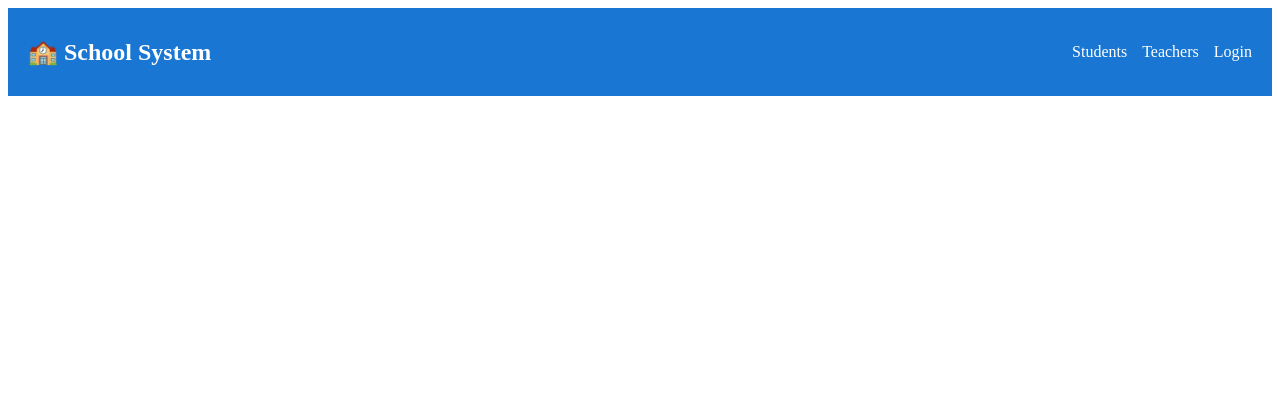
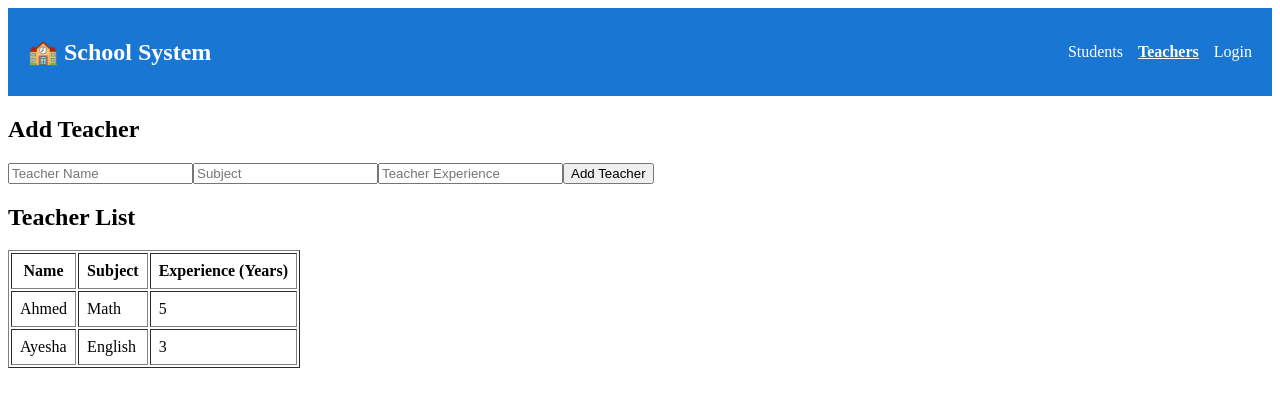
Before and after one commit to Arif-Umrani/schoolSystem-angular, an Angular app: page /teachers/add in a window 1280 px wide. Before the commit this address led to /. Shown: the top 404 px of the page. Built offline with nearby package versions, Linux system fonts and the light colour scheme.

Commit message:
add teacher-add component and routing

```diff
--- /dev/null
+++ b/src/app/modules/teachers/teacher-add/teacher-add.html
@@ -0,0 +1,24 @@
+<div>
+  <h2>Add Teacher</h2>
+
+  <form>
+    <input type="text"
+    placeholder="Teacher Name"
+    [(ngModel)]="teacher.name"
+    name="name">
+
+    <input type="text"
+    placeholder="Subject"
+    [(ngModel)]="teacher.subject"
+    name="subject">
+
+    <input type="text"
+    placeholder="Teacher Experience"
+    [(ngModel)]="teacher.experience"
+    name="experience">
+
+    <button (click)="addTeacher()">Add Teacher</button>
+  </form>
+
+  <p>{{ successMsg }}</p>
+</div>
--- /dev/null
+++ b/src/app/modules/teachers/teacher-add/teacher-add.ts
@@ -0,0 +1,46 @@
+import { CommonModule } from '@angular/common';
+import { Component } from '@angular/core';
+import { FormsModule } from '@angular/forms';
+import { Router } from '@angular/router';
+import { TeacherService } from '../teacher.service';
+
+@Component({
+  selector: 'app-teacher-add',
+  standalone: true,
+  imports: [CommonModule, FormsModule],
+  templateUrl: './teacher-add.html',
+  styleUrl: './teacher-add.scss',
+})
+export class TeacherAdd {
+
+  teachers: any[] = [];
+
+  teacher = {
+    name: '',
+    subject: '',
+    experience: null
+  };
+
+
+  successMsg = '';
+
+
+  constructor(private teacherService: TeacherService ){
+
+  }
+
+  addTeacher() {
+    // if(!this.teacher.name || !this.teacher.subject || !this.teacher.experience) {
+    //   alert('Please fill all fields');
+    //   return;
+    // }
+
+    this.teacherService.addTeacher(this.teacher);
+
+    this.teacher = {
+      name: '',
+      subject: '',
+      experience: null
+    }
+  };
+}
--- a/src/app/modules/teachers/teacher-list/teacher-list.html
+++ b/src/app/modules/teachers/teacher-list/teacher-list.html
@@ -1,3 +1,4 @@
+<app-teacher-add></app-teacher-add>
 <h2>Teacher List</h2>
 
 <table border="1" cellpadding="8">
--- a/src/app/modules/teachers/teacher-list/teacher-list.ts
+++ b/src/app/modules/teachers/teacher-list/teacher-list.ts
@@ -1,10 +1,13 @@
 import { Component } from '@angular/core';
 import { Teacher } from '../../../shared/models/teacher.model';
 import { TeacherService } from '../teacher.service';
+import { CommonModule } from '@angular/common';
+import { TeacherAdd } from '../teacher-add/teacher-add';
 
 @Component({
   selector: 'app-teacher-list',
-  imports: [],
+  standalone: true,
+  imports: [CommonModule, TeacherAdd],
   templateUrl: './teacher-list.html',
   styleUrl: './teacher-list.scss',
 })
--- a/src/app/modules/teachers/teacher.service.ts
+++ b/src/app/modules/teachers/teacher.service.ts
@@ -8,8 +8,8 @@ import { Teacher } from '../../shared/models/teacher.model';
 export class TeacherService {
 
   teachers: Teacher[] = [
-    { id: 1, name: 'Ahmed', subject: 'Math', experience: 5 },
-    { id: 2, name: 'Ayesha', subject: 'English', experience: 3 }
+    { name: 'Ahmed', subject: 'Math', experience: 5 },
+    { name: 'Ayesha', subject: 'English', experience: 3 }
   ];
 
   getTeachers(): Teacher[] {
--- a/src/app/shared/models/teacher.model.ts
+++ b/src/app/shared/models/teacher.model.ts
@@ -1,6 +1,6 @@
 export interface Teacher {
-  id: number;
-  experience: number;
+  // id: number;
+  experience: null | number;
   name: string;
   // className?: string;
   subject: string;
```
Also changed, not shown: src/app/app.routes.ts (+6 -1 lines), src/app/modules/teachers/teacher-add/teacher-add.scss (added), 1 other file (tests, documents, lock files or other folders).
